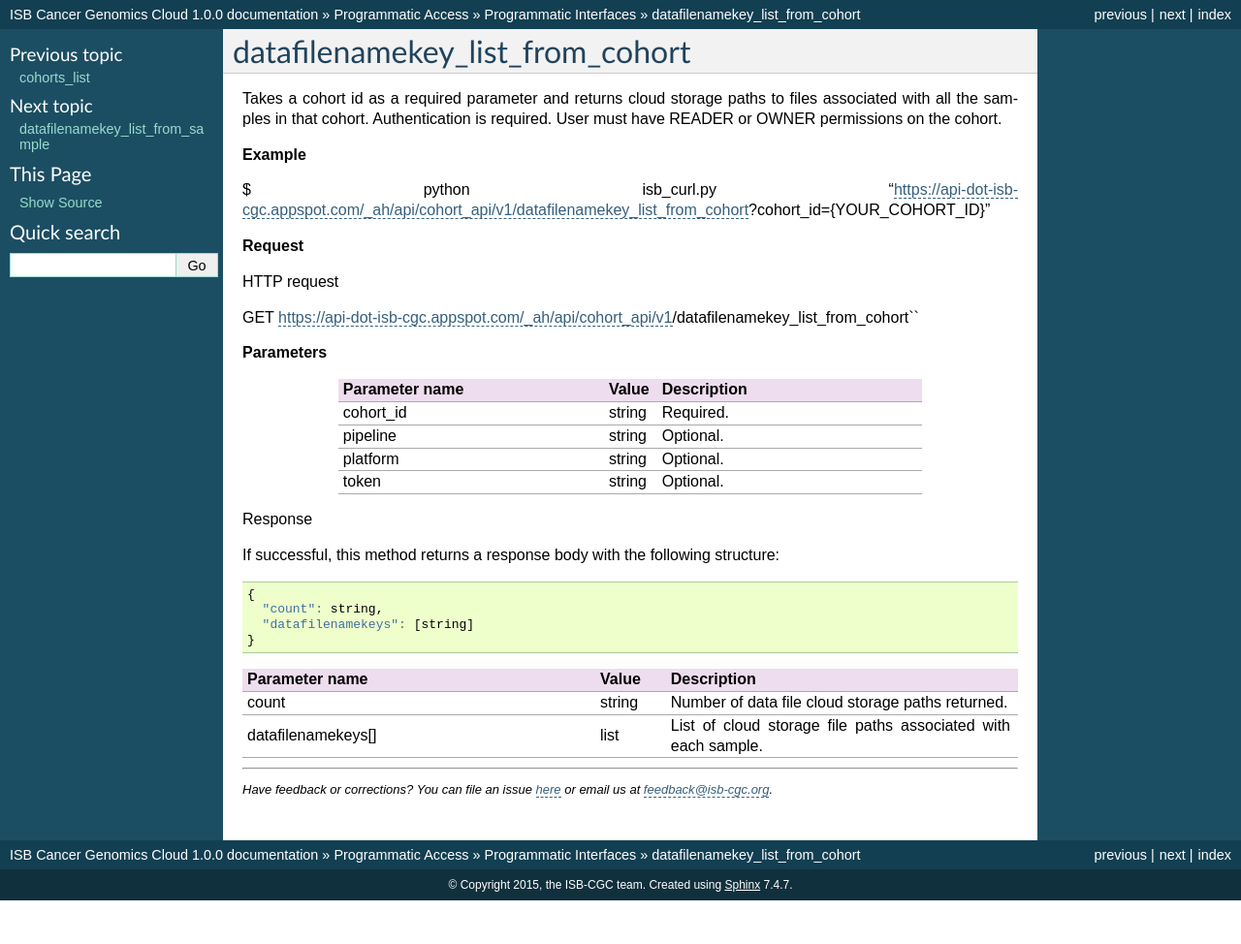
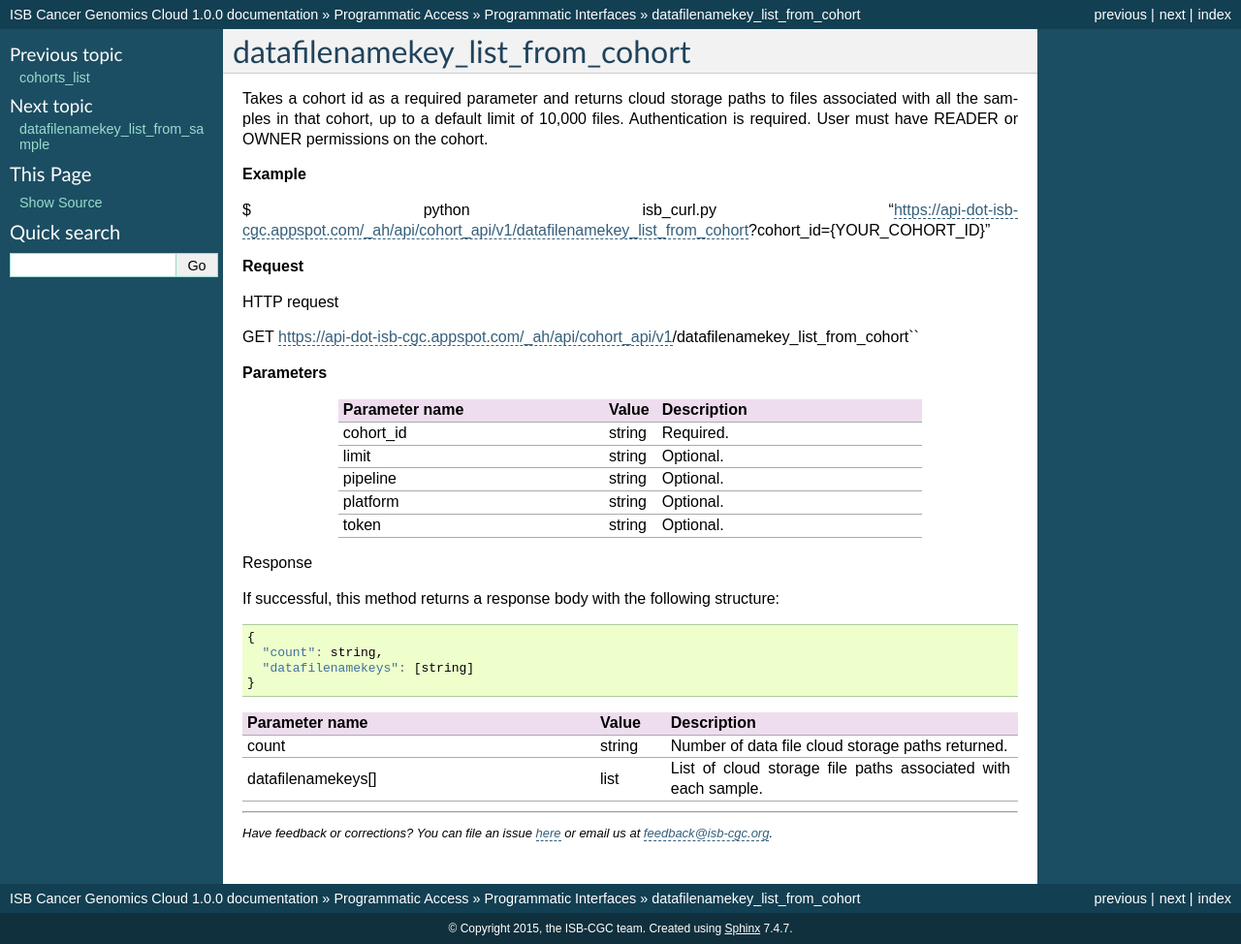
Before and after one commit to isb-cgc/readthedocs, a Sphinx documentation site: the page built from docs/source/sections/progapi/progapi2/datafilenamekey_list_from_cohort.rst, in a window 1280 px wide and 974 px high. Shown: the whole window at 97% size. Built offline with Sphinx 7.4.7, drawn with Linux system fonts in a browser that asks for light colours.

Commit message:
limit added in datafilenamekey_list_from_cohort

```diff
--- a/docs/source/sections/progapi/progapi2/datafilenamekey_list_from_cohort.rst
+++ b/docs/source/sections/progapi/progapi2/datafilenamekey_list_from_cohort.rst
@@ -1,6 +1,6 @@
 datafilenamekey_list_from_cohort
 ################################
-Takes a cohort id as a required parameter and returns cloud storage paths to files associated with all the samples in that cohort. Authentication is required. User must have READER or OWNER permissions on the cohort.
+Takes a cohort id as a required parameter and returns cloud storage paths to files associated with all the samples in that cohort, up to a default limit of 10,000 files. Authentication is required. User must have READER or OWNER permissions on the cohort.
 
 **Example**
 
@@ -18,10 +18,11 @@ GET https://api-dot-isb-cgc.appspot.com/_ah/api/cohort_api/v1/datafilenamekey_li
 	:header: "**Parameter name**", "**Value**", "**Description**"
 	:widths: 50, 10, 50
 
-	cohort_id,string,Required.
-	pipeline,string,Optional.
-	platform,string,Optional.
-	token,string,Optional.
+	cohort_id,string,"Required. "
+	limit,string,"Optional. "
+	pipeline,string,"Optional. "
+	platform,string,"Optional. "
+	token,string,"Optional. "
 
 
 Response
```
